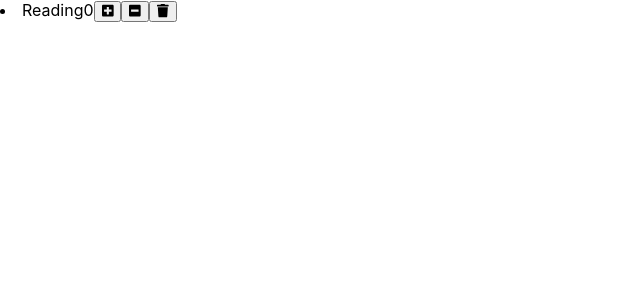
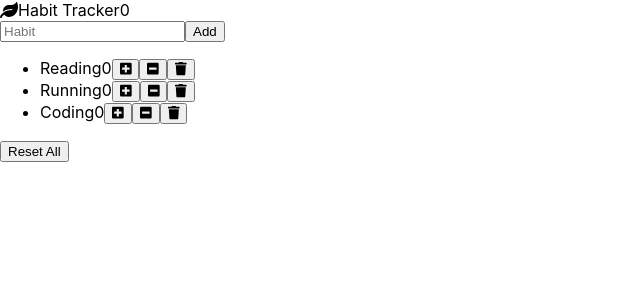
Before and after one commit to Noma98/react-fast-review, a React (Create React App) app: page / in a window 1280 px wide. Shown: the top 300 px of the page, without its empty margins (0-640 px from the left). Built offline with nearby package versions, Linux system fonts and the light colour scheme.

Commit message:
Add HabitAddForm, Navbar components

```diff
--- a/src/app.jsx
+++ b/src/app.jsx
@@ -1,13 +1,55 @@
 import './app.css';
 
 import React, { Component } from 'react';
-import Habit from './components/habit';
+import Habits from './components/habits';
+import Navbar from './components/navbar';
 
 class App extends Component {
+  state = {
+    habits: [
+      {
+        count: 0,
+        id: 1,
+        name: "Reading",
+      },
+      {
+        count: 0,
+        id: 2,
+        name: "Running",
+      },
+      {
+        count: 0,
+        id: 3,
+        name: "Coding",
+      }
+    ],
+  };
+  handleIncrement = (habit) => {
+    const habits = [...this.state.habits];
+    const index = habits.indexOf(habit);
+    habits[index].count++; //💩
+    this.setState({ habits });
+  }
+  handleDecrement = (habit) => {
+    const habits = [...this.state.habits];
+    const index = habits.indexOf(habit);
+    const count = habits[index].count - 1;
+    habits[index].count = count > 0 ? count : 0;//💩
+    this.setState({ habits });
+  }
+  handleDelete = (habit) => {
+    const habits = this.state.habits.filter(item => item.id !== habit.id);
+    this.setState({ habits });
+  }
+  handleAdd = (name) => {
+    const habits = [...this.state.habits, { name, count: 0, id: Date.now() }];
+    this.setState({ habits });
+  }
   render() {
     return (
       <>
-        <Habit />
+        <Navbar totalCount={this.state.habits.filter(habit => habit.count > 0).length} />
+        <Habits habits={this.state.habits} onIncrement={this.handleIncrement} onDecrement={this.handleDecrement} onDelete={this.handleDelete} handleAdd={this.handleAdd} />
       </>
     );
   }
--- a/src/components/habit.jsx
+++ b/src/components/habit.jsx
@@ -1,29 +1,29 @@
 import React, { Component } from 'react';
 
 class Habit extends Component {
-    state = {
-        name: "Reading",
-        count: 0,
-    }
     handleIncrement = () => {
-        this.setState({ count: this.state.count + 1 });
+        this.props.onIncrement(this.props.habit);
     }
     handleDecrement = () => {
-        const count = this.state.count - 1;
-        this.setState({ count: count > 0 ? count : 0 });
+        this.props.onDecrement(this.props.habit);
+    }
+    handleDelete = () => {
+        this.props.onDelete(this.props.habit);
     }
     render() {
+
+        const { name, count } = this.props.habit;
         return (
             <li>
-                <span className="habit-name">{this.state.name}</span>
-                <span className="habit-count">{this.state.count}</span>
+                <span className="habit-name">{name}</span>
+                <span className="habit-count">{count}</span>
                 <button onClick={this.handleIncrement}>
                     <i className="fas fa-plus-square"></i>
                 </button>
                 <button onClick={this.handleDecrement}>
                     <i className="fas fa-minus-square"></i>
                 </button>
-                <button>
+                <button onClick={this.handleDelete}>
                     <i className="fas fa-trash"></i>
                 </button>
             </li>
--- /dev/null
+++ b/src/components/habitAddForm.jsx
@@ -0,0 +1,24 @@
+import React, { Component } from 'react';
+
+class HabitAddForm extends Component {
+    formRef = React.createRef();
+    inputRef = React.createRef();
+
+    onSubmit = (e) => {
+        e.preventDefault();
+        const name = this.inputRef.current.value;
+        name && this.props.onAdd(name);
+        //this.inputRef.current.value = "";
+        this.formRef.current.reset();
+    }
+    render() {
+        return (
+            <form ref={this.formRef} onSubmit={this.onSubmit}>
+                <input ref={this.inputRef} type="text" placeholder="Habit" />
+                <button>Add</button>
+            </form>
+        );
+    }
+}
+
+export default HabitAddForm;
--- a/src/components/habits.jsx
+++ b/src/components/habits.jsx
@@ -1,63 +1,26 @@
 import React, { Component } from 'react';
 import Habit from './habit';
+import HabitAddForm from './habitAddForm';
 
 class Habits extends Component {
-    state = {
-        habits: [
-            {
-                count: 0,
-                id: 1,
-                name: "Reading",
-            },
-            {
-                count: 0,
-                id: 2,
-                name: "Running",
-            },
-            {
-                count: 0,
-                id: 3,
-                name: "Coding",
-            }
-        ],
-    };
-    handleIncrement = (habit) => {
-        const habits = [...this.state.habits];
-        const index = habits.indexOf(habit);
-        habits[index].count++; //💩
-        this.setState({ habits });
-    }
-    handleDecrement = (habit) => {
-        const habits = [...this.state.habits];
-        const index = habits.indexOf(habit);
-        const count = habits[index].count - 1;
-        habits[index].count = count > 0 ? count : 0;//💩
-        this.setState({ habits });
-    }
-    handleDelete = (habit) => {
-        const habits = this.state.habits.filter(item => item.id !== habit.id);
-        this.setState({ habits });
-    }
+
     render() {
         return (
-            <div className="habits">
-                <form>
-                    <input type="text" placeholder="Habit" />
-                    <input type="submit" value="Add" />
-                </form>
+            <>
+                <HabitAddForm onAdd={this.props.handleAdd} />
                 <ul>
-                    {this.state.habits.map(habit => {
+                    {this.props.habits.map(habit => {
                         return <Habit
                             key={habit.id}
                             habit={habit}
-                            onIncrement={this.handleIncrement}
-                            onDecrement={this.handleDecrement}
-                            onDelete={this.handleDelete}
+                            onIncrement={this.props.onIncrement}
+                            onDecrement={this.props.onDecrement}
+                            onDelete={this.props.onDelete}
                         />
                     })}
                 </ul>
                 <button>Reset All</button>
-            </div>
+            </>
         );
     }
 }
--- /dev/null
+++ b/src/components/navbar.jsx
@@ -0,0 +1,15 @@
+import React, { Component } from 'react';
+
+class Navbar extends Component {
+    render() {
+        return (
+            <header>
+                <i className="fas fa-leaf"></i>
+                <span>Habit Tracker</span>
+                <span>{this.props.totalCount}</span>
+            </header>
+        );
+    }
+}
+
+export default Navbar;
```
